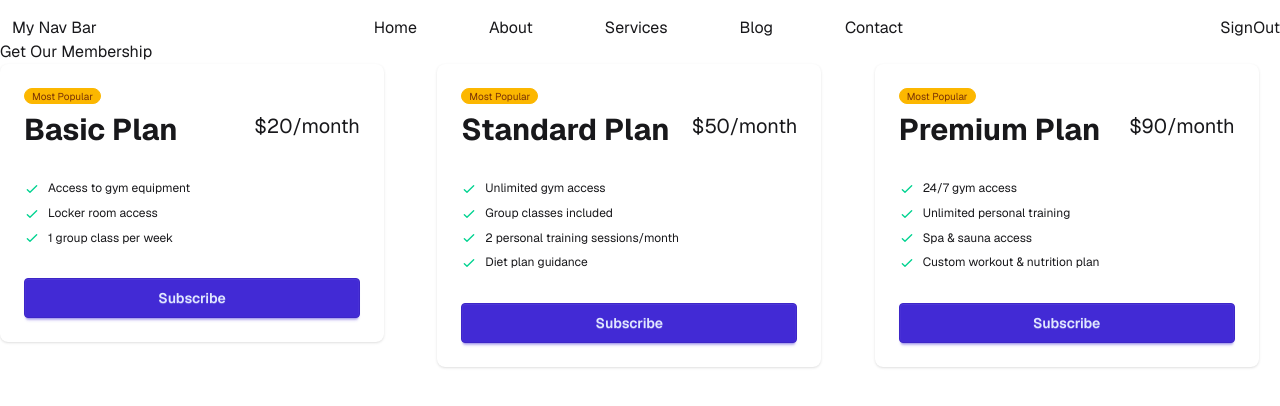
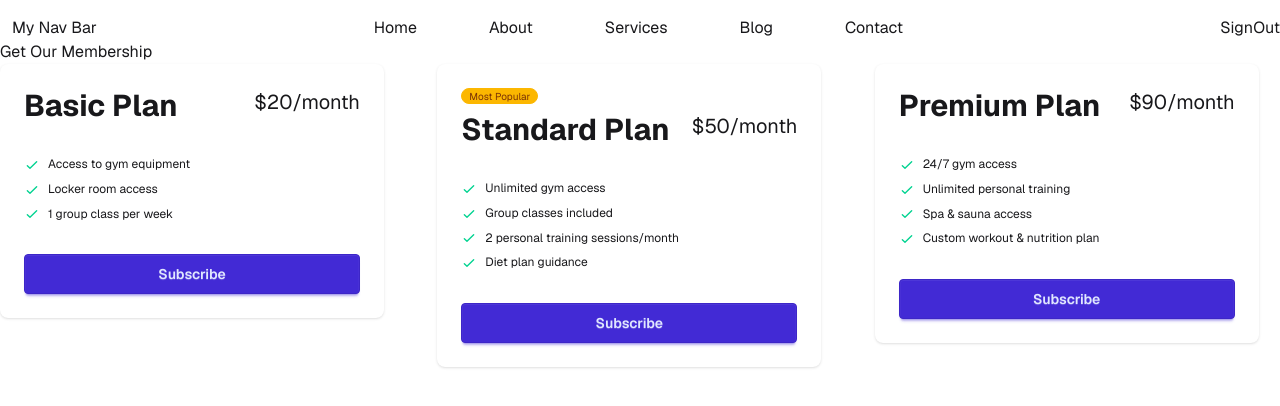
Before and after one commit to Sakibur59/explore-tailwind-daisyui-in-react, a React (Vite) app: page / in a window 1280 px wide. Shown: the top 406 px of the page. Built offline with nearby package versions, Linux system fonts and the light colour scheme.

Commit message:
Adding most popular span

```diff
--- a/public/pricingOptions.json
+++ b/public/pricingOptions.json
@@ -14,6 +14,7 @@
     "id": 2,
     "name": "Standard Plan",
     "price": "$50/month",
+    "popular" : true,
     "description": "Ideal for regular gym-goers looking for guided workouts and flexibility.",
     "features": [
       "Unlimited gym access",
--- a/src/Components/DaisyPricingCard/DaisyPricingCard.jsx
+++ b/src/Components/DaisyPricingCard/DaisyPricingCard.jsx
@@ -1,12 +1,12 @@
 import React from "react";
 
 const DaisyPricingCard = ({ pricing }) => {
-    const {name,price,features} = pricing
+    const {name,price,features,popular} = pricing
   return (
     <div>
       <div className="card w-96 bg-base-100 shadow-sm">
         <div className="card-body">
-          <span className="badge badge-xs badge-warning">Most Popular</span>
+          {popular && <span className="badge badge-xs badge-warning">Most Popular</span>}
           <div className="flex justify-between">
             <h2 className="text-3xl font-bold">{name}</h2>
             <span className="text-xl">{price}</span>
```
